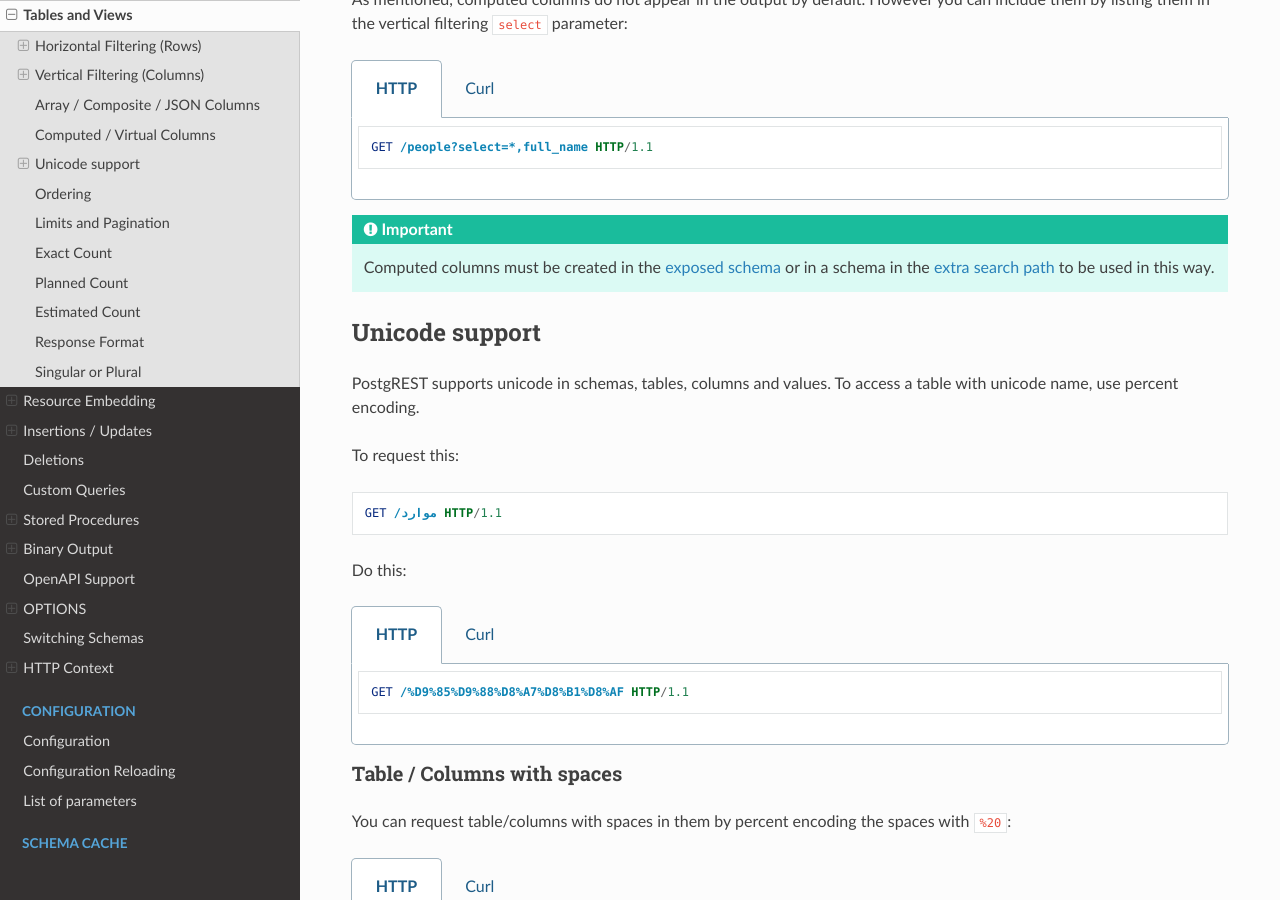
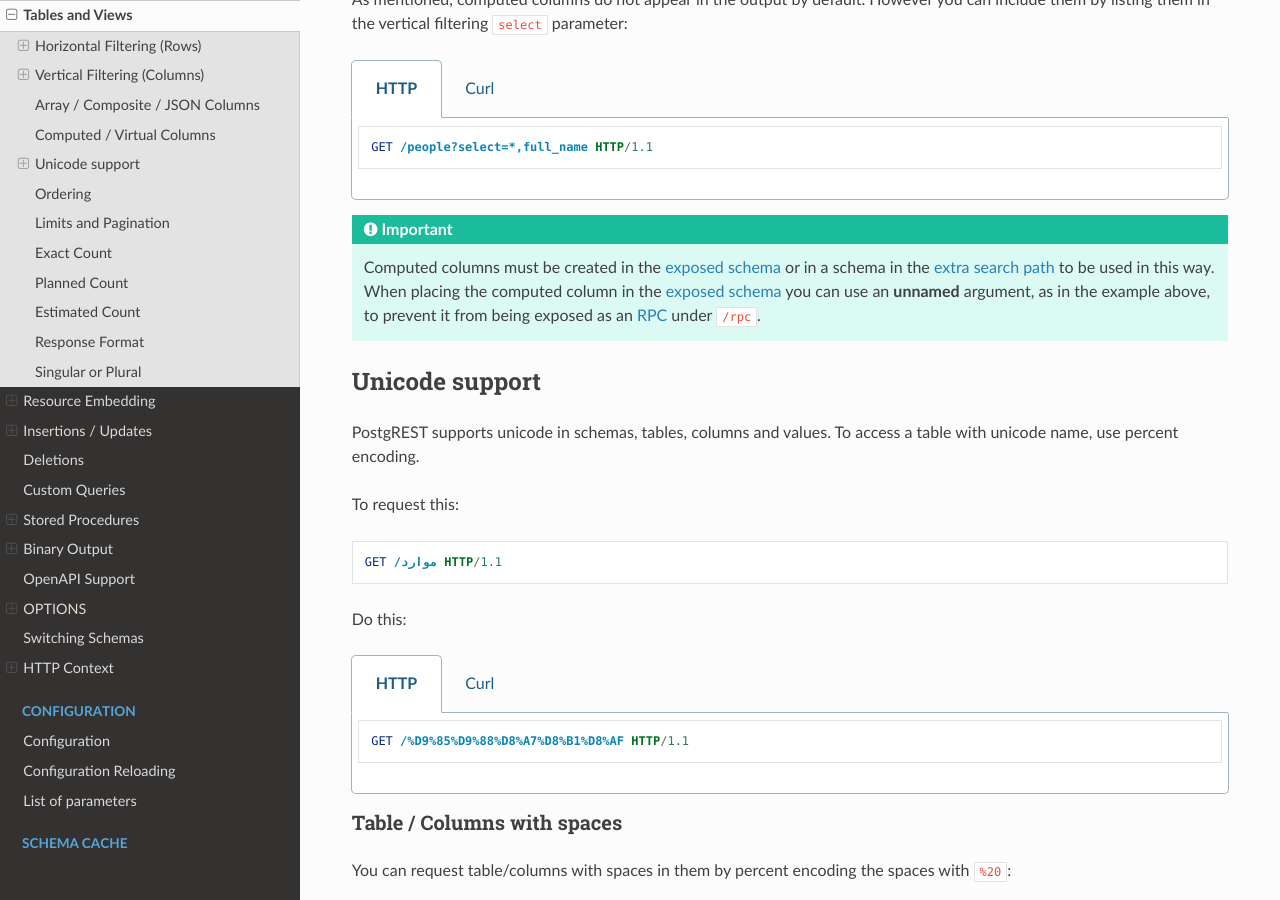
Before and after one commit to PostgREST/postgrest, a Sphinx documentation site: the page built from docs/api.rst, in a window 1280 px wide and 900 px high, scrolled down 7978 px. Built offline with Sphinx 7.4.7 and the Read the Docs theme 2.0.0, drawn with Linux system fonts in a browser that asks for light colours.

Commit message:
Add hint on how to prevent exposing computed columns as RPCs
Signed-off-by: Wolfgang Walther <walther@technowledgy.de>

```diff
--- a/docs/api.rst
+++ b/docs/api.rst
@@ -447,7 +447,7 @@
 
 .. important::
 
-  Computed columns must be created in the :ref:`exposed schema <db-schemas>` or in a schema in the :ref:`extra search path <db-extra-search-path>` to be used in this way.
+  Computed columns must be created in the :ref:`exposed schema <db-schemas>` or in a schema in the :ref:`extra search path <db-extra-search-path>` to be used in this way. When placing the computed column in the :ref:`exposed schema <db-schemas>` you can use an **unnamed** argument, as in the example above, to prevent it from being exposed as an :ref:`RPC <s_procs>` under ``/rpc``.
 
 Unicode support
 ---------------
```
